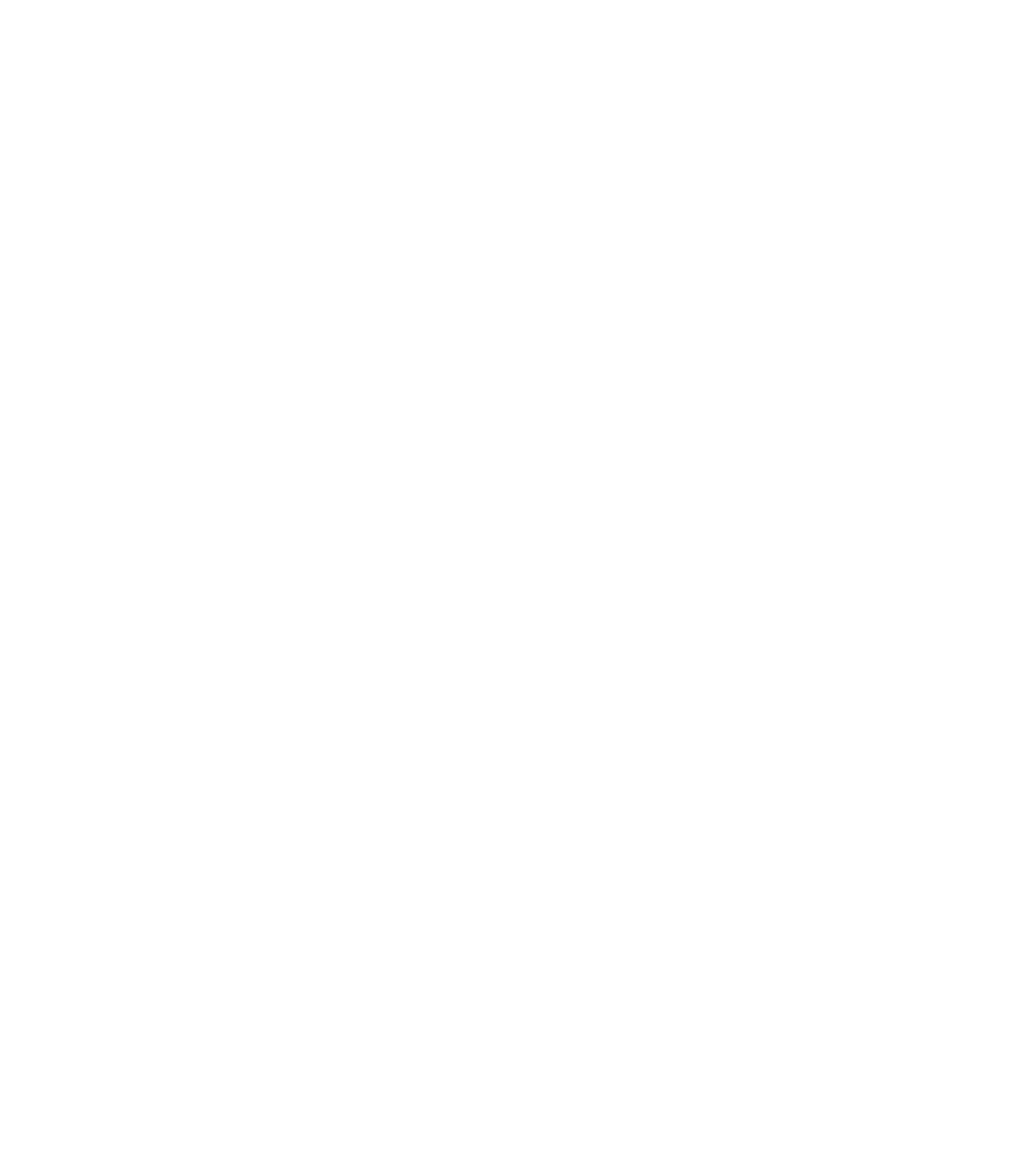
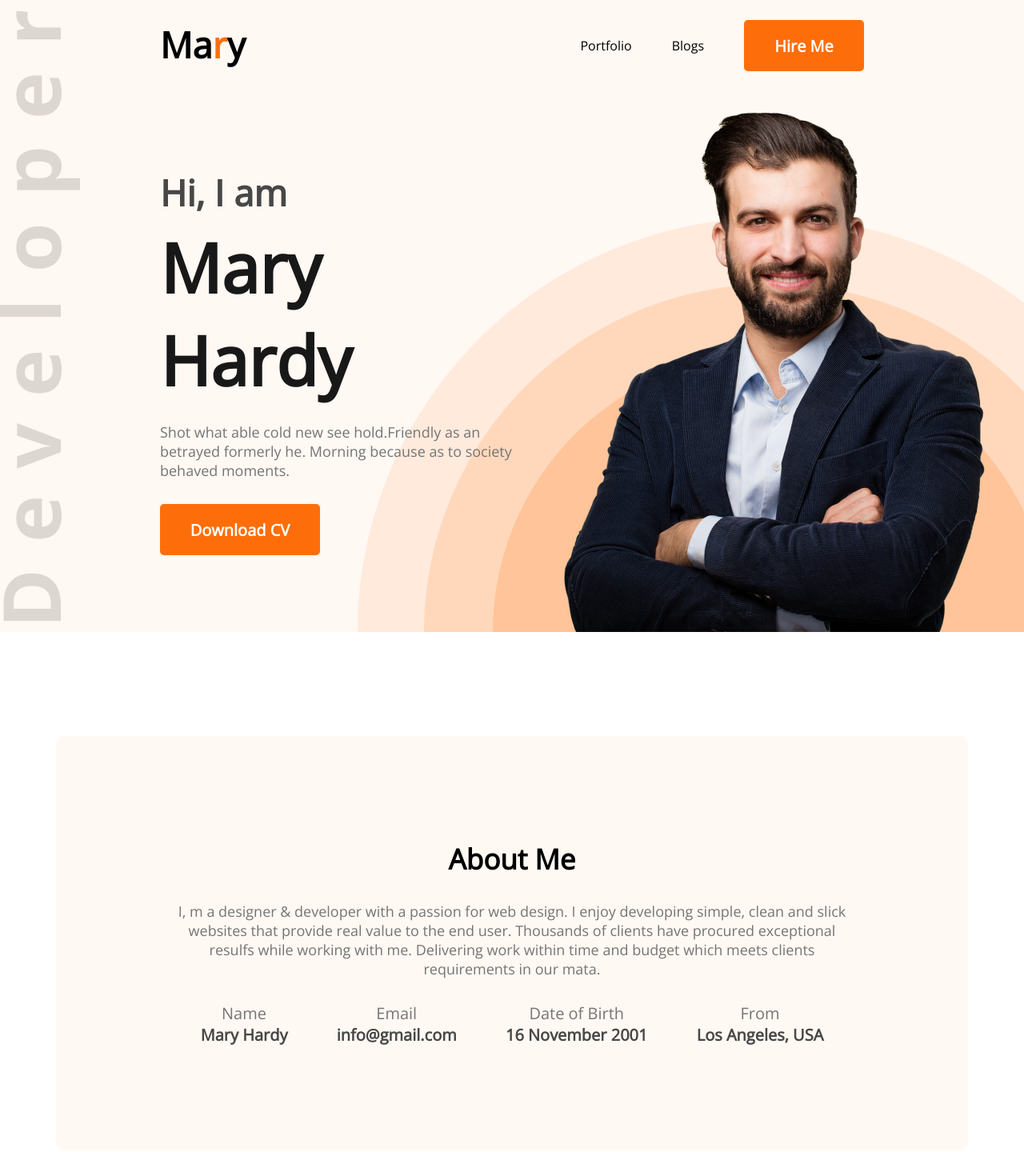
Before and after one commit to zihadi009/portfolio-website, a plain HTML site: page index.html in a window 1280 px wide. Shown: the whole page at 80% size. Before the commit the page ends 800 px from the top, so only its background shows below. Drawn offline with nearby package versions, Linux system fonts and the light colour scheme.

Commit message:
added html and css

```diff
--- /dev/null
+++ b/index.css
@@ -0,0 +1,135 @@
+* {
+    margin: 0;
+    font-family: 'Open sans', sans-serif;
+}
+
+.header {
+    background: #FFF8F3;
+    background-image: url('images/header_bg.png'), url('images/developer.png');
+    background-repeat: no-repeat;
+    background-position: bottom right, left;
+}
+
+.btn-primary {
+    background: #FD6E0A;
+    border-radius: 5px;
+    width: 150px;
+    height: 64px;
+    font-weight: 700;
+    font-size: 20px;
+    color: #FFFFFF;
+    border: 0;
+    padding: 18px 35px;
+}
+
+.btn-primary1 {
+    background: #FD6E0A;
+    border-radius: 5px;
+    width: 200px;
+    height: 64px;
+    font-weight: 700;
+    font-size: 20px;
+    color: #FFFFFF;
+    border: 0;
+    padding: 18px 35px;
+    margin-top: 30px;
+}
+
+/* Header and Navigation Style */
+nav {
+    display: flex;
+    justify-content: space-between;
+    margin: 0 175px;
+    padding: 25px;
+}
+
+nav ul {
+    display: flex;
+    align-items: center;
+}
+
+nav li {
+    list-style: none;
+    margin-left: 50px;
+}
+
+.nav-title {
+    font-weight: 800;
+    font-size: 45px;
+}
+
+.text-primary {
+    color: #FD6E0A;
+}
+
+/* Banner Style */
+
+.banner {
+    margin: 0 40px 0 200px;
+    display: flex;
+    align-items: center;
+}
+
+.banner-title {
+    font-weight: 700;
+    font-size: 85px;
+    color: #181818;
+    margin-top: 5px;
+}
+
+.banner-subtitle {
+    font-weight: 600;
+    font-size: 45px;
+    color: #474747;
+}
+
+.banner-description {
+    font-weight: 400;
+    font-size: 18px;
+    color: #757575;
+    margin-top: 20px;
+}
+
+main {
+    max-width: 1140px;
+    margin: 0 auto;
+}
+
+.about {
+    margin-top: 130px;
+    margin-bottom: 130px;
+    background: #FFF8F3;
+    border-radius: 10px;
+    padding: 130px 150px;
+    text-align: center;
+}
+
+.section-title {
+    margin-bottom: 30px;
+    font-weight: 700;
+    font-size: 35px;
+}
+
+.section-description {
+    font-weight: 400;
+    font-size: 18px;
+    color: #757575;
+    margin-bottom: 30px;
+}
+
+.about-info-container {
+    display: flex;
+    justify-content: space-around;
+}
+
+.info-title {
+    font-weight: 400;
+    font-size: 20px;
+    color: #757575;
+}
+
+.info-description {
+    font-weight: 700;
+    font-size: 20px;
+    color: #474747;
+}
--- a/index.html
+++ b/index.html
@@ -4,9 +4,56 @@
     <meta charset="UTF-8">
     <meta http-equiv="X-UA-Compatible" content="IE=edge">
     <meta name="viewport" content="width=device-width, initial-scale=1.0">
-    <title>Document</title>
+    <title>My Portfolio</title>
+    <link rel="stylesheet" href="index.css">
+    <link rel="preconnect" href="https://fonts.googleapis.com"><link rel="preconnect" href="https://fonts.gstatic.com" crossorigin><link href="https://fonts.googleapis.com/css2?family=Open+Sans&display=swap" rel="stylesheet">
 </head>
 <body>
+    <header class="header">
+        <nav>
+            <h2 class="nav-title">Ma<span class="text-primary">r</span>y</h2>
+            <ul>
+                <li>Portfolio</li>
+                <li>Blogs</li>
+                <li><button class="btn-primary">Hire Me</button></li>
+            </ul>
+        </nav>
+        <div class="banner">
+            <div>
+                <h3 class="banner-subtitle">Hi, I am</h3>
+                <h1 class="banner-title">Mary Hardy</h1>
+                <p class="banner-description">Shot what able cold new see hold.Friendly as an betrayed formerly he. Morning because as to society behaved moments.</p>
+                <button class="btn-primary1">Download CV</button>
+            </div>
+            <img class="hardy" src="images/hardy.png" alt="">
+        </div>
+    </header>
+    <main>
+        <section class="about">
+            <h3 class="section-title">About Me</h3>
+            <p class="section-description">I, m a designer & developer with a passion for web design. I enjoy developing simple, clean and slick websites that provide real value to the end user. Thousands of clients have procured exceptional resulfs while working with me. Delivering work within time and budget which meets clients requirements in our mata.</p>
+            <div class="about-info-container">
+                <div class="about-info">
+                    <p class="info-title">Name</p>
+                    <p class="info-description">Mary Hardy</p>
+                </div>
+                <div class="about-info">
+                    <p class="info-title">Email</p>
+                    <p class="info-description">info@gmail.com</p>
+                </div>
+                <div class="about-info">
+                    <p class="info-title">Date of Birth</p>
+                    <p class="info-description">16 November 2001</p>
+                </div>
+                <div class="about-info">
+                    <p class="info-title">From</p>
+                    <p class="info-description">Los Angeles, USA</p>
+                </div>
+            </div>
+        </section>
+    </main>
+    <footer>
 
+    </footer>
 </body>
 </html>
```
